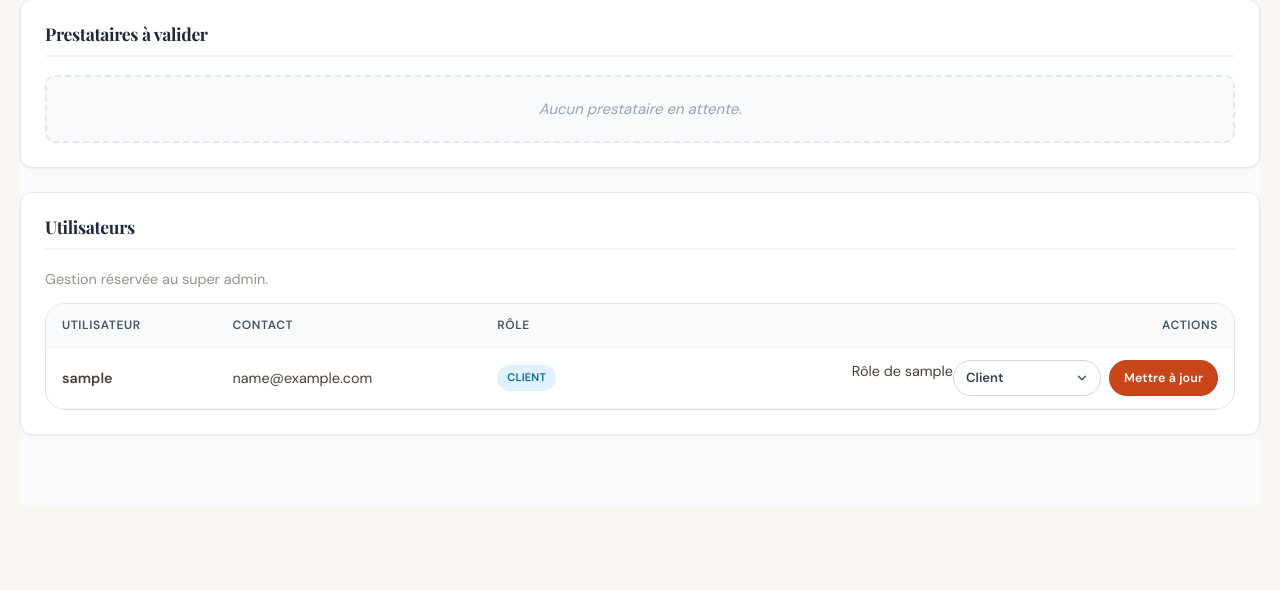
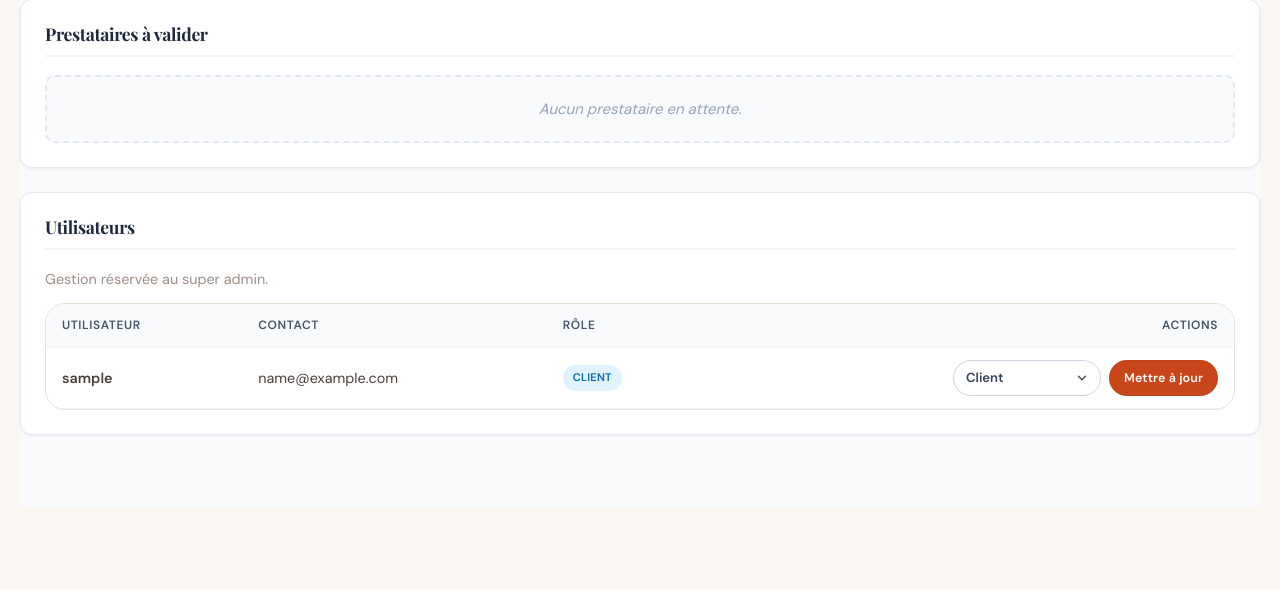
Before and after one commit to Pelmansion/Kwalokwakol-_site, a Django app: page /compte/admin-panel/ in a window 1280 px wide. Shown: the part 1200-1790 px from the top of the page. Run offline with Django 5.2, Linux system fonts and the light colour scheme; the visitor is signed in with stand-in values (Sample User, id 1); data comes from the database, SQL or seed files in the repository; data that the repository does not hold is empty.

Commit message:
fix: masquer le libellé « Rôle de … » à côté du sélecteur admin.
Co-authored-by: Cursor <cursoragent@cursor.com>

```diff
--- a/templates/accounts/admin_dashboard.html
+++ b/templates/accounts/admin_dashboard.html
@@ -373,7 +373,6 @@
                   <td class="text-right">
                     <form method="post" action="{% url 'accounts:set_user_role' u.id %}" class="report-role-form">{% csrf_token %}
                       <div class="report-select-wrap">
-                        <label class="sr-only" for="role-{{ u.id }}">Rôle de {{ u.username }}</label>
                         <select id="role-{{ u.id }}" name="role" class="report-select" aria-label="Changer le rôle de {{ u.username }}">
                           {% for value, label in role_choices %}
                             <option value="{{ value }}" {% if u.userprofile.role == value or not u.userprofile and value == 'customer' %}selected{% endif %}>{{ label }}</option>
```
